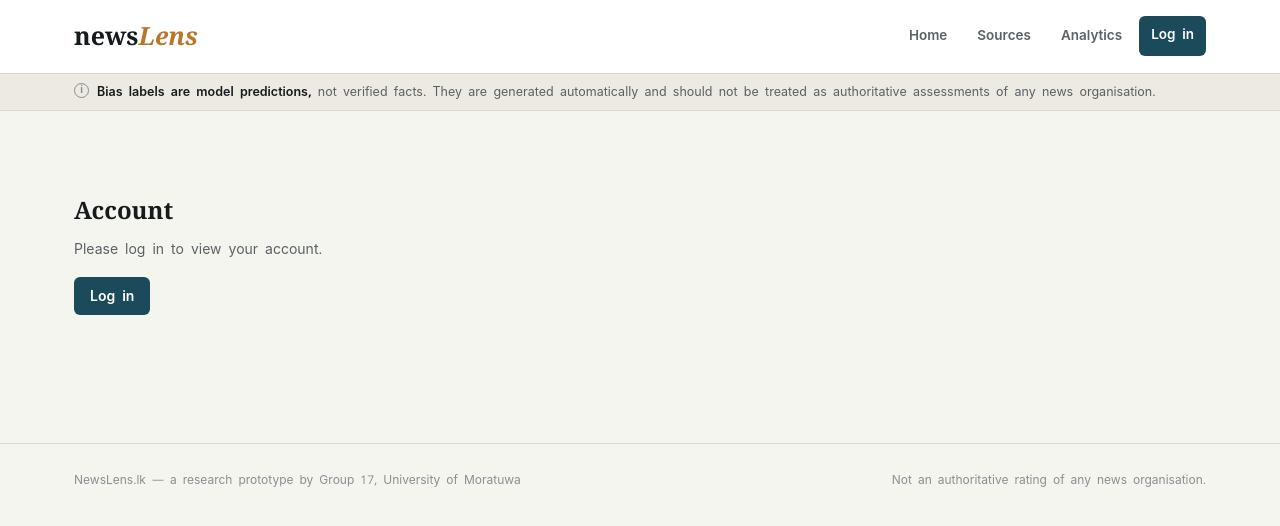
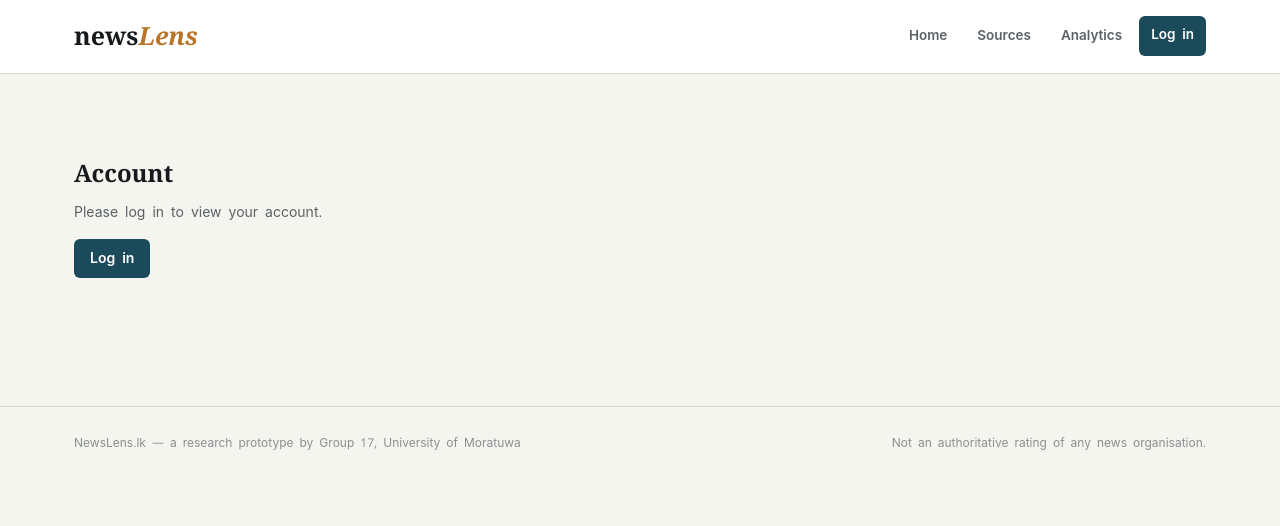
Before and after one commit to Newslens-lk/Web-app, a Next.js app in the folder frontend/: page /account in a window 1280 px wide. Shown: the top 526 px of the page. Built offline with nearby package versions, Linux system fonts and the light colour scheme; no server answers.

Commit message:
Update layout.tsx

```diff
--- a/frontend/src/app/layout.tsx
+++ b/frontend/src/app/layout.tsx
@@ -1,7 +1,6 @@
 import type { Metadata } from "next";
 import "./globals.css";
 import { Masthead } from "@/components/Masthead";
-import { DisclaimerBar } from "@/components/DisclaimerBar";
 import { Footer } from "@/components/Footer";
 
 export const metadata: Metadata = {
@@ -17,7 +16,6 @@ export default function RootLayout({
     <html lang="si">
       <body className="bg-bg text-ink font-sans text-[15px] leading-relaxed">
         <Masthead />
-        <DisclaimerBar />
         <main className="mx-auto max-w-shell px-4 sm:px-6 py-8 pb-20">
           {children}
         </main>
```
